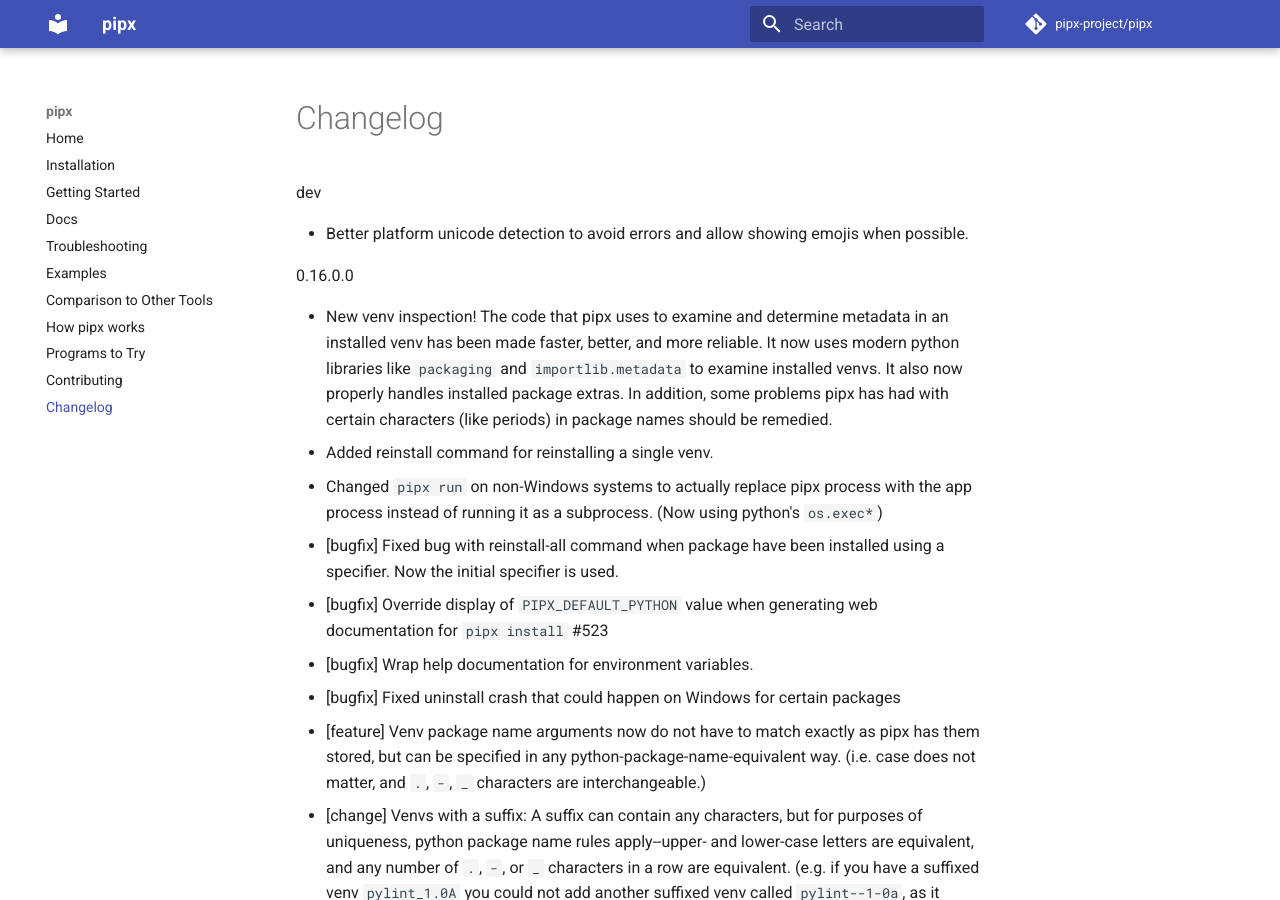
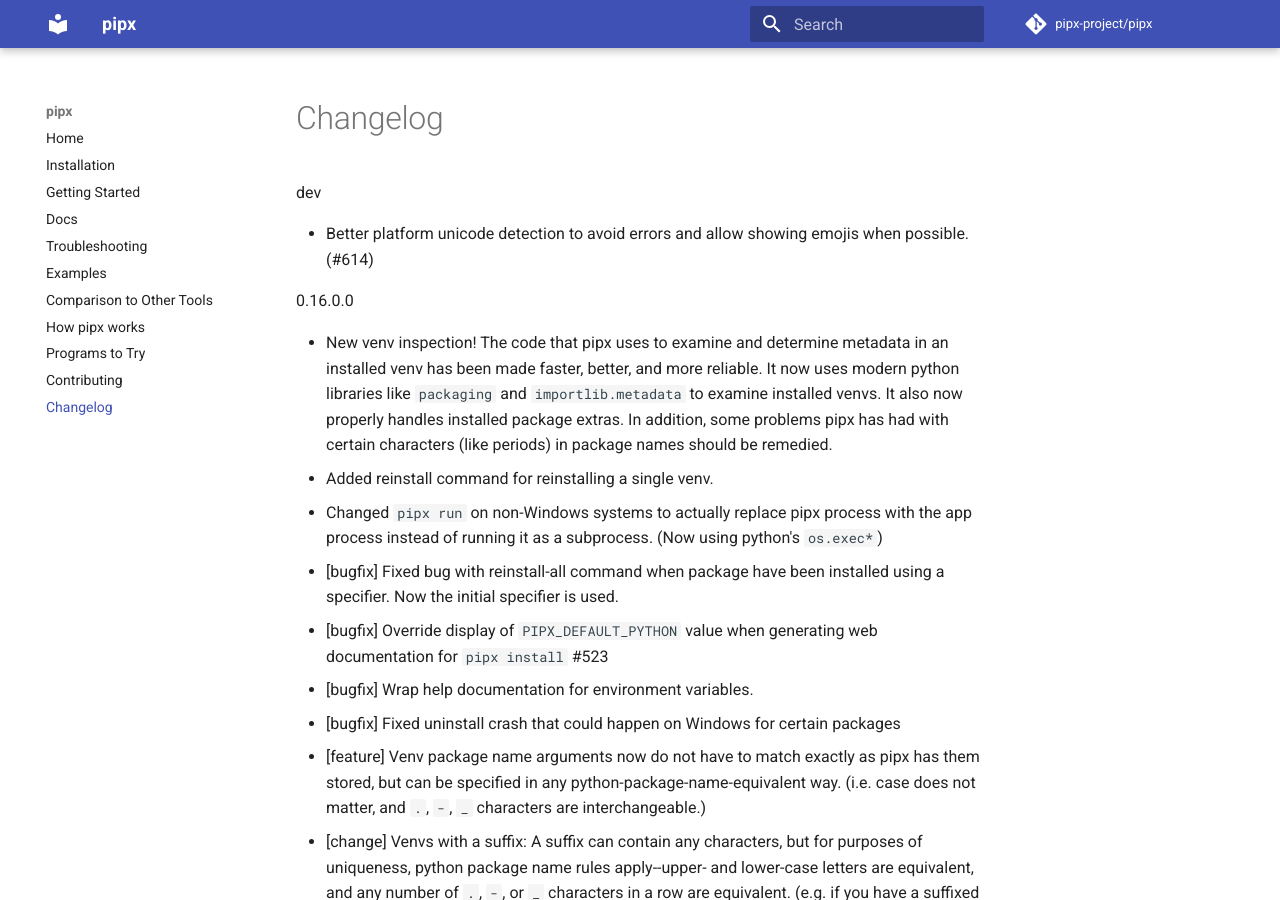
Before and after one commit to pypa/pipx, an MkDocs documentation site: the page built from docs/changelog.md, in a window 1280 px wide and 900 px high. Built offline with MkDocs 1.6.1 and Material for MkDocs 9.7.7, drawn with Linux system fonts in a browser that asks for light colours; comment, search, counter and statistics services are not loaded.

Commit message:
Add PR # in changelog.

```diff
--- a/docs/changelog.md
+++ b/docs/changelog.md
@@ -1,6 +1,6 @@
 dev
 
-- Better platform unicode detection to avoid errors and allow showing emojis when possible.
+- Better platform unicode detection to avoid errors and allow showing emojis when possible. (#614)
 
 0.16.0.0
 
```
